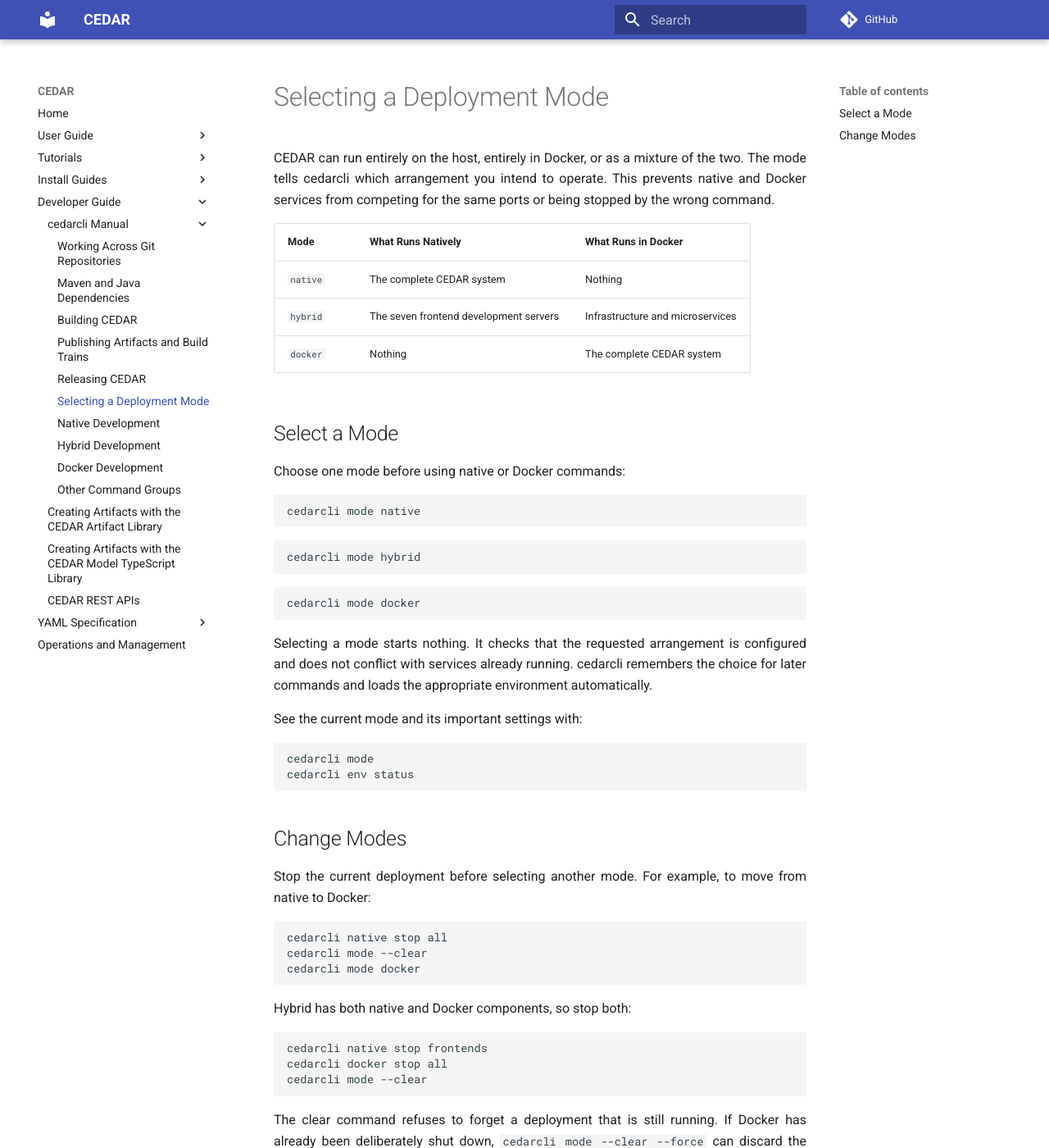
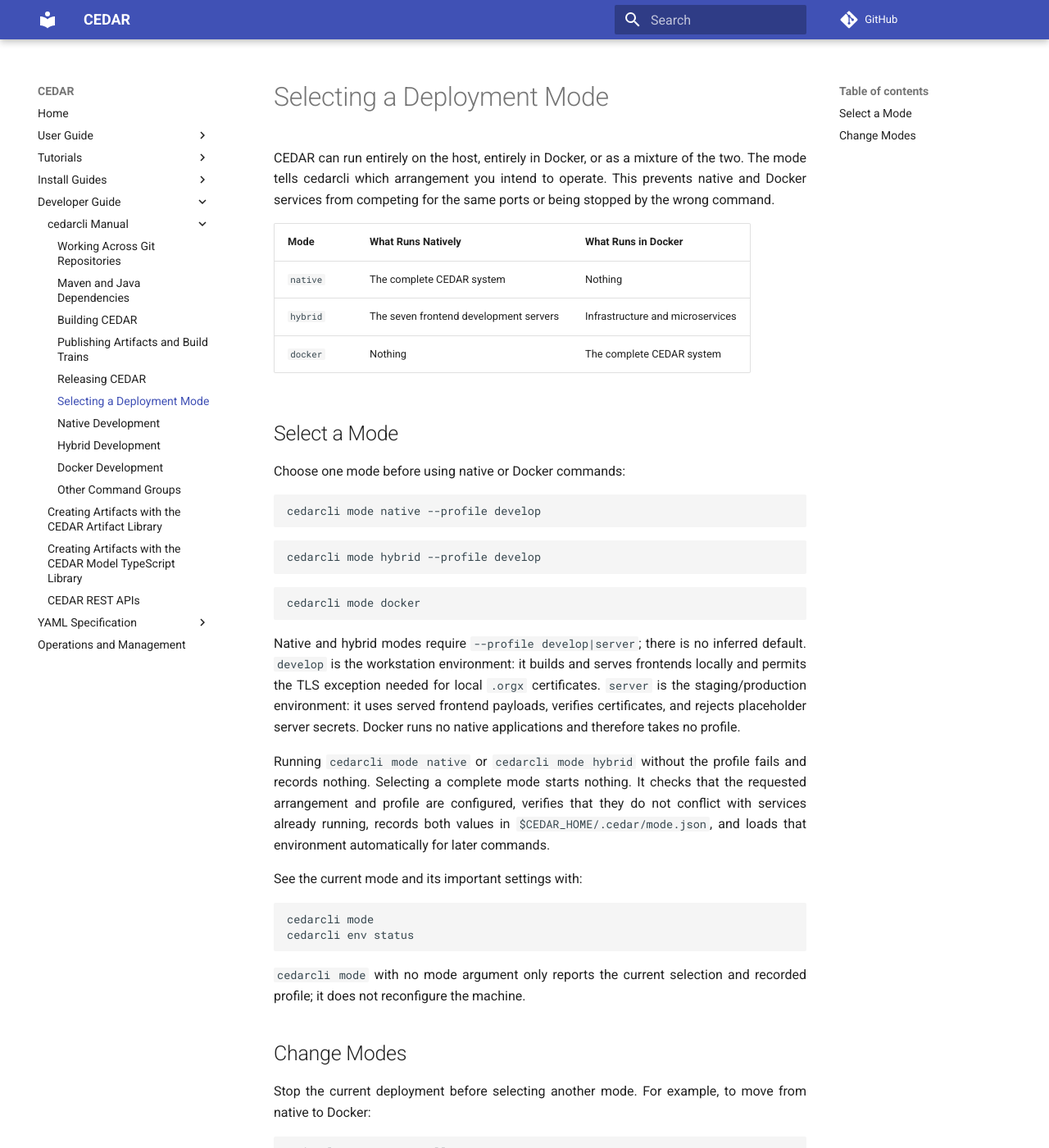
Before and after one commit to metadatacenter/cedar-mkdocs, an MkDocs documentation site: the page built from docs/developer-guide/cedarcli/modes.md, in a window 1280 px wide and 1400 px high. Shown: the whole window at 82% size. Built offline with MkDocs 1.6.1 and Material for MkDocs 9.7.7, drawn with Linux system fonts in a browser that asks for light colours; comment, search, counter and statistics services are not loaded.

Commit message:
Clarify native mode usage and cheatsheet

````diff
--- a/docs/developer-guide/cedarcli/modes.md
+++ b/docs/developer-guide/cedarcli/modes.md
@@ -15,20 +15,28 @@
 Choose one mode before using native or Docker commands:
 
 ```bash
-cedarcli mode native
+cedarcli mode native --profile develop
 ```
 
 ```bash
-cedarcli mode hybrid
+cedarcli mode hybrid --profile develop
 ```
 
 ```bash
 cedarcli mode docker
 ```
 
-Selecting a mode starts nothing. It checks that the requested arrangement is configured and does
-not conflict with services already running. cedarcli remembers the choice for later commands and
-loads the appropriate environment automatically.
+Native and hybrid modes require `--profile develop|server`; there is no inferred default.
+`develop` is the workstation environment: it builds and serves frontends locally and permits the
+TLS exception needed for local `.orgx` certificates. `server` is the staging/production
+environment: it uses served frontend payloads, verifies certificates, and rejects placeholder
+server secrets. Docker runs no native applications and therefore takes no profile.
+
+Running `cedarcli mode native` or `cedarcli mode hybrid` without the profile fails and records
+nothing. Selecting a complete mode starts nothing. It checks that the requested arrangement and
+profile are configured, verifies that they do not conflict with services already running, records
+both values in `$CEDAR_HOME/.cedar/mode.json`, and loads that environment automatically for later
+commands.
 
 See the current mode and its important settings with:
 
@@ -36,6 +44,9 @@
 cedarcli mode
 cedarcli env status
 ```
+
+`cedarcli mode` with no mode argument only reports the current selection and recorded profile; it
+does not reconfigure the machine.
 
 ## Change Modes
 
````
Also changed, not shown: docs/developer-guide/cedarcli/hybrid.md (+5 -1 lines), docs/developer-guide/cedarcli/native.md (+6 -1 lines), 1 other file.
